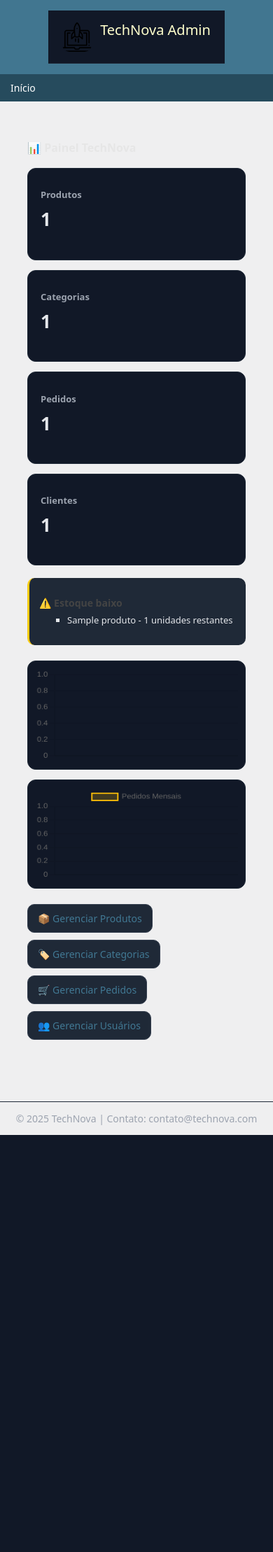
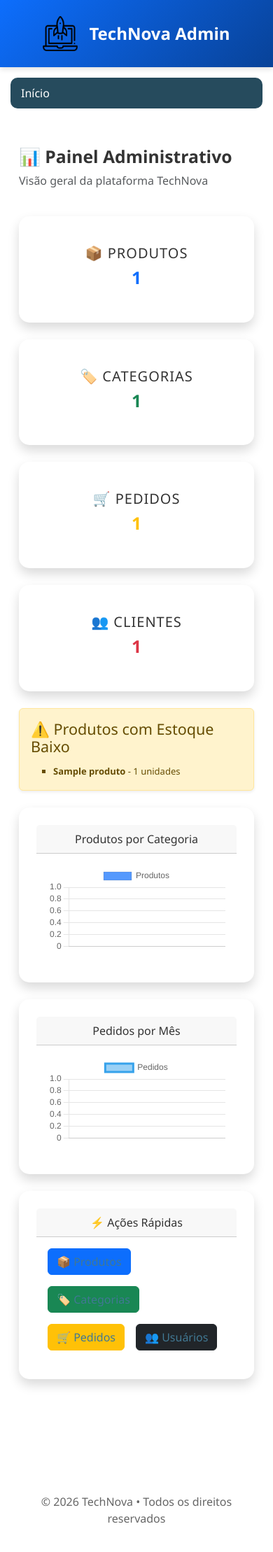
Before and after one commit to davimj99/AppLoja-Django, a Django app: template templates/admin/base_site.html in a window 390 px wide. Shown: the whole page at 70% size. Before the commit the page ends 1622 px from the top, so only its background shows below. Run offline with Django 5.2, Linux system fonts and the light colour scheme; tables that the repository leaves empty hold one stand-in row (values such as "Sample post"); the template is opened without the code that fills it: values that come from a table or form of the project are taken from there, most other values are stand-ins (such as "Sample title", 1, 10 or a date in 2020); a map, chart or similar area stays blank; parts of the project's set-up code (start-up, migrations or seed data) failed here and were passed over.

Commit message:
Atualizando templates do admin

```diff
--- a/produtos/models.py
+++ b/produtos/models.py
@@ -32,3 +32,7 @@ class Fornecedor(models.Model):
 
     def __str__(self):
         return self.nome
+
+    class Meta:   #Sempre fazer para classes cuja o nome do plural fica errado
+        verbose_name = "Fornecedor"
+        verbose_name_plural = "Fornecedores"
--- a/static/css/admin_custom.css
+++ b/static/css/admin_custom.css
@@ -1,155 +1,229 @@
-/* =========================
-   🌑 BASE MODERNA LIMPA
-========================= */
-body {
-    background: #efeff0 !important;
-    color: #e6e6e6;
-    font-family: system-ui, -apple-system, Segoe UI, Roboto, sans-serif;
+/* ===========================
+   TECHNOVA DJANGO ADMIN
+=========================== */
+
+:root {
+    --primary: #0d6efd;
+    --success: #198754;
+    --warning: #ffc107;
+    --danger: #dc3545;
 }
 
-/* links */
-a {
-    color: #60a5fa;
-    transition: 0.2s ease;
-}
-a:hover {
-    color: #93c5fd;
+/* Fundo geral */
+body {
+    background-color: var(--body-bg);
+    color: var(--body-fg);
+    font-family: 'Segoe UI', sans-serif;
 }
 
-/* =========================
-   🧠 HEADER SIMPLES E LIMPO
-========================= */
+/* Header */
+#header {
+    background: linear-gradient(135deg, #0d6efd, #084298);
+    color: white;
+    padding: 15px 25px;
+    box-shadow: 0 2px 8px rgba(0, 0, 0, .15);
+}
+
+#site-name a,
+#branding h1 {
+    color: white !important;
+    font-size: 24px;
+    font-weight: 700;
+    text-decoration: none;
+}
+
+/* Breadcrumbs */
+.breadcrumbs {
+    background: var(--body-bg);
+    color: var(--body-fg);
+    border: 1px solid var(--hairline-color);
+    border-radius: 10px;
+    margin: 15px;
+    padding: 12px 20px;
+}
+
+/* Dashboard */
+.dashboard-cards,
+.cards {
+    display: grid;
+    grid-template-columns: repeat(auto-fit, minmax(220px, 1fr));
+    gap: 20px;
+    margin: 25px 0;
+}
+
+/* Cards */
+.dashboard-card,
+.card {
+    background: var(--body-bg);
+    color: var(--body-fg);
+    border: 1px solid var(--hairline-color);
+    border-radius: 15px;
+    padding: 25px;
+    text-align: center;
+    box-shadow: 0 4px 12px rgba(0,0,0,.08);
+    transition: all .3s ease;
+}
+
+.dashboard-card:hover,
+.card:hover {
+    transform: translateY(-5px);
+}
+
+.dashboard-card h3,
+.card h3 {
+    color: var(--body-quiet-color);
+    margin-bottom: 10px;
+    font-size: 18px;
+}
+
+.dashboard-card p,
+.card p {
+    font-size: 32px;
+    font-weight: bold;
+    color: var(--primary);
+    margin: 0;
+}
+
+/* Alertas */
+.alert-box,
+.alertas {
+    background: rgba(255, 193, 7, .12);
+    border-left: 5px solid var(--warning);
+    padding: 20px;
+    border-radius: 10px;
+    margin: 25px 0;
+    color: var(--body-fg);
+}
+
+.alertas h3,
+.alert-box h4 {
+    margin-bottom: 10px;
+}
+
+/* Gráficos */
+.charts {
+    display: grid;
+    grid-template-columns: repeat(auto-fit, minmax(450px, 1fr));
+    gap: 25px;
+    margin-top: 30px;
+}
+
+.charts canvas {
+    background: var(--body-bg);
+    border: 1px solid var(--hairline-color);
+    border-radius: 15px;
+    padding: 15px;
+}
+
+/* Botões rápidos */
+.shortcuts,
+.quick-actions {
+    display: flex;
+    flex-wrap: wrap;
+    gap: 15px;
+    margin-top: 30px;
+}
+
+.shortcut,
+.quick-actions a {
+    background: var(--primary);
+    color: white !important;
+    padding: 12px 20px;
+    border-radius: 10px;
+    text-decoration: none;
+    font-weight: 600;
+    transition: .3s;
+}
+
+.shortcut:hover,
+.quick-actions a:hover {
+    background: #084298;
+    transform: translateY(-2px);
+}
+
+/* Tabelas */
+table {
+    border-radius: 10px;
+    overflow: hidden;
+}
+
+thead th {
+    background: var(--primary);
+    color: white;
+}
+
+tbody tr {
+    background: var(--body-bg);
+    color: var(--body-fg);
+}
+
+/* Formulários */
+.form-row {
+    background: var(--body-bg);
+    color: var(--body-fg);
+    border: 1px solid var(--hairline-color);
+    padding: 15px;
+    border-radius: 10px;
+    margin-bottom: 15px;
+}
+
+input,
+select,
+textarea {
+    border-radius: 8px !important;
+}
+
+/* Botões Django */
+.button,
+input[type="submit"],
+.submit-row input {
+    background: var(--primary) !important;
+    border: none !important;
+    border-radius: 8px !important;
+    color: white !important;
+}
+
+.button:hover,
+input[type="submit"]:hover,
+.submit-row input:hover {
+    background: #084298 !important;
+}
+
+/* Footer */
+#footer,
+#custom-footer {
+    text-align: center;
+    margin-top: 40px;
+    padding: 20px;
+    color: var(--body-quiet-color);
+}
+
+/* Logo */
+.admin-logo {
+    width: 50px;
+    height: 50px;
+    object-fit: contain;
+    margin-right: 10px;
+}
+
 #custom-branding {
     display: flex;
     align-items: center;
     gap: 12px;
-
-    padding: 14px 20px;
-    background: #111827;
-    border-bottom: 1px solid #1f2937;
 }
 
-.admin-logo {
-    width: 42px;
-    height: 42px;
-    border-radius: 10px;
+/* Dark Mode Ajustes Extras */
+html[data-theme="dark"] .card,
+html[data-theme="dark"] .dashboard-card,
+html[data-theme="dark"] .charts canvas,
+html[data-theme="dark"] .form-row,
+html[data-theme="dark"] .breadcrumbs {
+    background: var(--body-bg);
+    color: var(--body-fg);
+    border-color: var(--hairline-color);
 }
 
-/* =========================
-   📊 CONTAINER
-========================= */
-#dashboard {
-    padding: 24px;
+html[data-theme="dark"] .alertas,
+html[data-theme="dark"] .alert-box {
+    background: rgba(255, 193, 7, .08);
 }
-
-/* =========================
-   📦 CARDS CLEAN (FOCO EM LEGIBILIDADE)
-========================= */
-.cards {
-    display: grid;
-    grid-template-columns: repeat(auto-fit, minmax(210px, 1fr));
-    gap: 14px;
-    margin-top: 18px;
-}
-
-.card {
-    background: #111827;
-    border: 1px solid #1f2937;
-    border-radius: 12px;
-    padding: 18px;
-
-    transition: 0.2s ease;
-}
-
-.card:hover {
-    border-color: #374151;
-    transform: translateY(-2px);
-}
-
-.card h3 {
-    font-size: 13px;
-    color: #9ca3af;
-    margin-bottom: 8px;
-}
-
-.card p {
-    font-size: 26px;
-    font-weight: 600;
-    color: #e5e7eb;
-}
-
-/* =========================
-   ⚠️ ALERTA LIMPO
-========================= */
-.alertas {
-    margin-top: 18px;
-    padding: 14px;
-    background: #1f2937;
-    border-left: 3px solid #facc15;
-    border-radius: 10px;
-    color: #e5e7eb;
-}
-
-/* =========================
-   📈 CHARTS ORGANIZADOS
-========================= */
-.charts {
-    display: grid;
-    grid-template-columns: 1fr 1fr;
-    gap: 14px;
-    margin-top: 22px;
-}
-
-canvas {
-    background: #111827;
-    border: 1px solid #1f2937;
-    border-radius: 12px;
-    padding: 10px;
-}
-
-/* =========================
-   ⚡ SHORTCUTS SIMPLES
-========================= */
-.shortcuts {
-    display: flex;
-    flex-wrap: wrap;
-    gap: 10px;
-    margin-top: 22px;
-}
-
-.shortcut {
-    padding: 10px 14px;
-    background: #1f2937;
-    border: 1px solid #374151;
-    border-radius: 10px;
-
-    color: #e5e7eb;
-    text-decoration: none;
-
-    transition: 0.2s ease;
-}
-
-.shortcut:hover {
-    background: #273244;
-    border-color: #4b5563;
-}
-
-/* =========================
-   🧾 FOOTER CLEAN
-========================= */
-#custom-footer {
-    margin-top: 30px;
-    padding: 14px;
-    text-align: center;
-    color: #9ca3af;
-    border-top: 1px solid #1f2937;
-}
-
-/* =========================
-   📱 RESPONSIVO
-========================= */
-@media (max-width: 768px) {
-    .charts {
-        grid-template-columns: 1fr;
-    }
-}
--- a/templates/admin/base_site.html
+++ b/templates/admin/base_site.html
@@ -3,111 +3,213 @@
 
 {% block extrahead %}
     {{ block.super }}
+
     <link rel="icon" type="image/png" href="{% static 'icons/icons_logo.png' %}">
     <link rel="shortcut icon" href="{% static 'icons/icons_logo.png' %}">
+
+    <!-- Bootstrap -->
+    <link href="https://cdn.jsdelivr.net/npm/bootstrap@5.3.3/dist/css/bootstrap.min.css" rel="stylesheet">
+
+    <!-- ChartJS -->
+    <script src="https://cdn.jsdelivr.net/npm/chart.js"></script>
+
+    <!-- CSS Personalizado -->
     <link rel="stylesheet" href="{% static 'css/admin_custom.css' %}">
-    <script src="https://cdn.jsdelivr.net/npm/chart.js"></script>
 {% endblock %}
 
 {% block branding %}
-<div id="custom-branding">
-    <img src="{% static 'icons/icons_logo.png' %}" alt="Logo TechNova" class="admin-logo">
-    <h1>TechNova Admin</h1>
+<div class="d-flex align-items-center gap-3 p-2">
+    <img src="{% static 'icons/icons_logo.png' %}"
+         alt="Logo TechNova"
+         width="50">
+
+    <h1 class="m-0 text-white fw-bold">
+        TechNova Admin
+    </h1>
 </div>
 {% endblock %}
 
 {% block content %}
 {{ block.super }}
 
-<div id="dashboard">
-    <h2>📊 Painel TechNova</h2>
+<div class="container-fluid mt-4">
 
-    <!-- Cards -->
-    <div class="cards">
-        <div class="card">
-            <h3>Produtos</h3>
-            <p>{{ produtos_count }}</p>
-        </div>
-        <div class="card">
-            <h3>Categorias</h3>
-            <p>{{ categorias_count }}</p>
-        </div>
-        <div class="card">
-            <h3>Pedidos</h3>
-            <p>{{ pedidos_count }}</p>
-        </div>
-        <div class="card">
-            <h3>Clientes</h3>
-            <p>{{ clientes_count }}</p>
+    <div class="row mb-4">
+        <div class="col">
+            <h2 class="fw-bold">
+                📊 Painel Administrativo
+            </h2>
+            <p class="text-muted">
+                Visão geral da plataforma TechNova
+            </p>
         </div>
     </div>
 
-    <!-- Alertas de estoque baixo -->
+    <!-- Cards -->
+    <div class="row g-4">
+
+        <div class="col-md-3">
+            <div class="card shadow border-0">
+                <div class="card-body text-center">
+                    <h5>📦 Produtos</h5>
+                    <h2 class="fw-bold text-primary">
+                        {{ produtos_count }}
+                    </h2>
+                </div>
+            </div>
+        </div>
+
+        <div class="col-md-3">
+            <div class="card shadow border-0">
+                <div class="card-body text-center">
+                    <h5>🏷️ Categorias</h5>
+                    <h2 class="fw-bold text-success">
+                        {{ categorias_count }}
+                    </h2>
+                </div>
+            </div>
+        </div>
+
+        <div class="col-md-3">
+            <div class="card shadow border-0">
+                <div class="card-body text-center">
+                    <h5>🛒 Pedidos</h5>
+                    <h2 class="fw-bold text-warning">
+                        {{ pedidos_count }}
+                    </h2>
+                </div>
+            </div>
+        </div>
+
+        <div class="col-md-3">
+            <div class="card shadow border-0">
+                <div class="card-body text-center">
+                    <h5>👥 Clientes</h5>
+                    <h2 class="fw-bold text-danger">
+                        {{ clientes_count }}
+                    </h2>
+                </div>
+            </div>
+        </div>
+
+    </div>
+
+    <!-- Estoque baixo -->
     {% if produtos_estoque_baixo %}
-    <div class="alertas">
-        <h3>⚠️ Estoque baixo</h3>
-        <ul>
-        {% for produto in produtos_estoque_baixo %}
-            <li>{{ produto.nome }} - {{ produto.estoque }} unidades restantes</li>
-        {% endfor %}
+    <div class="alert alert-warning mt-4 shadow-sm">
+        <h4>⚠️ Produtos com Estoque Baixo</h4>
+
+        <ul class="mb-0">
+            {% for produto in produtos_estoque_baixo %}
+                <li>
+                    <strong>{{ produto.nome }}</strong>
+                    - {{ produto.estoque }} unidades
+                </li>
+            {% endfor %}
         </ul>
     </div>
     {% endif %}
 
     <!-- Gráficos -->
-    <div class="charts">
-        <canvas id="chart-vendas-categorias" width="400" height="200"></canvas>
-        <canvas id="chart-pedidos-mes" width="400" height="200"></canvas>
+    <div class="row mt-4">
+
+        <div class="col-lg-6 mb-4">
+            <div class="card shadow border-0">
+                <div class="card-header">
+                    Produtos por Categoria
+                </div>
+
+                <div class="card-body">
+                    <canvas id="chartCategorias"></canvas>
+                </div>
+            </div>
+        </div>
+
+        <div class="col-lg-6 mb-4">
+            <div class="card shadow border-0">
+                <div class="card-header">
+                    Pedidos por Mês
+                </div>
+
+                <div class="card-body">
+                    <canvas id="chartPedidos"></canvas>
+                </div>
+            </div>
+        </div>
+
     </div>
 
-    <!-- Atalhos rápidos -->
-    <div class="shortcuts">
-        <a href="{% url 'admin:app_produto_changelist' %}" class="shortcut">📦 Gerenciar Produtos</a>
-        <a href="{% url 'admin:app_categoria_changelist' %}" class="shortcut">🏷️ Gerenciar Categorias</a>
-        <a href="{% url 'admin:app_pedido_changelist' %}" class="shortcut">🛒 Gerenciar Pedidos</a>
-        <a href="{% url 'admin:auth_user_changelist' %}" class="shortcut">👥 Gerenciar Usuários</a>
+    <!-- Atalhos -->
+    <div class="card shadow border-0 mb-5">
+
+        <div class="card-header">
+            ⚡ Ações Rápidas
+        </div>
+
+        <div class="card-body d-flex flex-wrap gap-3">
+
+            <a href="{% url 'admin:app_produto_changelist' %}"
+               class="btn btn-primary">
+                📦 Produtos
+            </a>
+
+            <a href="{% url 'admin:app_categoria_changelist' %}"
+               class="btn btn-success">
+                🏷️ Categorias
+            </a>
+
+            <a href="{% url 'admin:app_pedido_changelist' %}"
+               class="btn btn-warning">
+                🛒 Pedidos
+            </a>
+
+            <a href="{% url 'admin:auth_user_changelist' %}"
+               class="btn btn-dark">
+                👥 Usuários
+            </a>
+
+        </div>
+
     </div>
+
 </div>
 
 <script>
-const ctxCat = document.getElementById('chart-vendas-categorias').getContext('2d');
-new Chart(ctxCat, {
+const categoriasCtx = document.getElementById('chartCategorias');
+
+new Chart(categoriasCtx, {
     type: 'bar',
     data: {
         labels: {{ categorias_labels|safe }},
         datasets: [{
-            label: 'Produtos por Categoria',
+            label: 'Produtos',
             data: {{ categorias_valores|safe }},
-            backgroundColor: 'rgba(0, 119, 204, 0.7)',
-            borderColor: 'rgba(0, 119, 204, 1)',
+            backgroundColor: 'rgba(13,110,253,0.7)',
             borderWidth: 1
         }]
-    },
-    options: { responsive: true, plugins: { legend: { display: false } } }
+    }
 });
 
-const ctxMes = document.getElementById('chart-pedidos-mes').getContext('2d');
-new Chart(ctxMes, {
+const pedidosCtx = document.getElementById('chartPedidos');
+
+new Chart(pedidosCtx, {
     type: 'line',
     data: {
         labels: {{ pedidos_meses_labels|safe }},
         datasets: [{
-            label: 'Pedidos Mensais',
+            label: 'Pedidos',
             data: {{ pedidos_meses_valores|safe }},
-            backgroundColor: 'rgba(255, 193, 7, 0.2)',
-            borderColor: 'rgba(255, 193, 7, 1)',
-            borderWidth: 2,
             fill: true,
-            tension: 0.3
+            borderWidth: 3
         }]
-    },
-    options: { responsive: true }
+    }
 });
 </script>
+
 {% endblock %}
 
 {% block footer %}
-<div id="custom-footer">
-    &copy; 2025 TechNova | Contato: contato@technova.com
+<div class="text-center py-3">
+    © 2026 TechNova • Todos os direitos reservados
 </div>
 {% endblock %}
```
